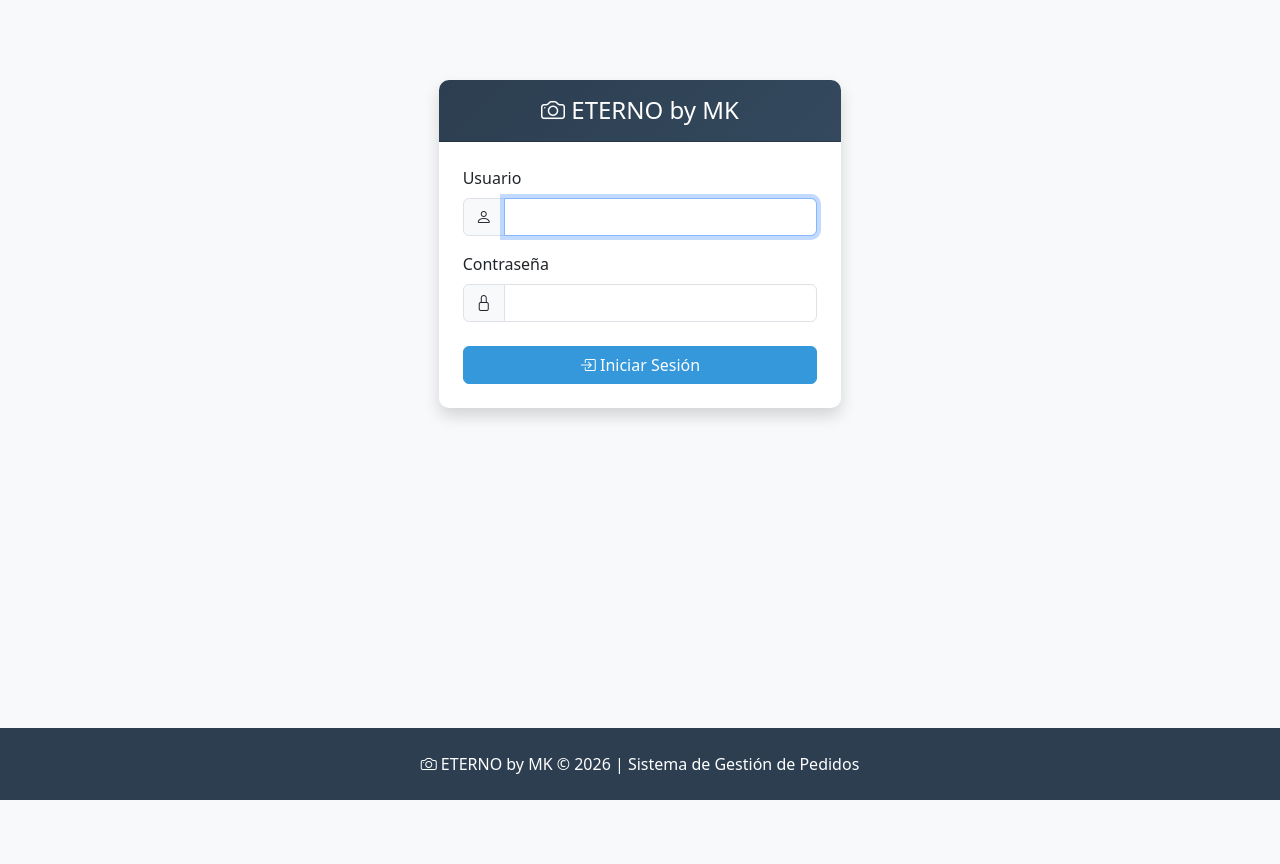
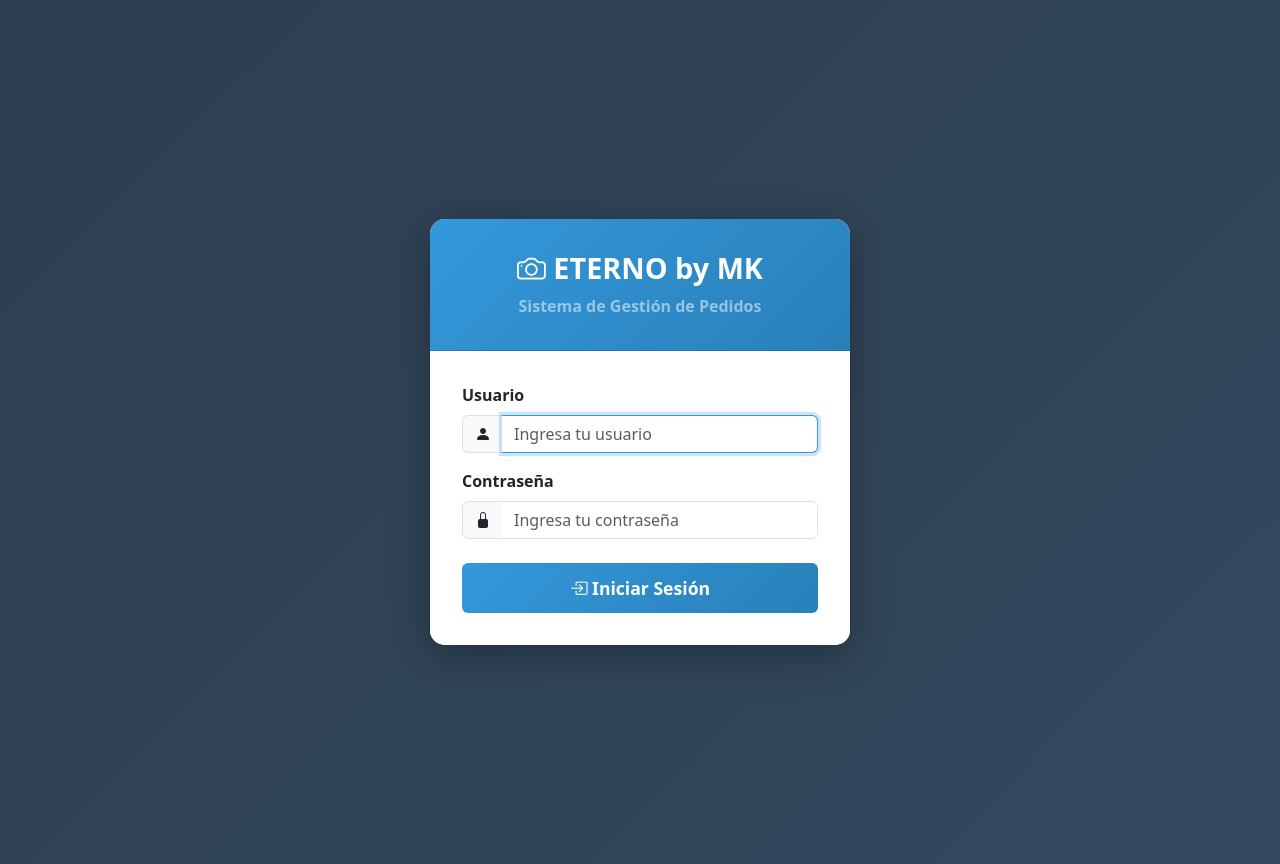
Before and after one commit to toibar92/ETERNO-by-MK, a Flask app: page /login in a window 1280 px wide. Before the commit the page ends 800 px from the top, so only its background shows below. Run offline with Flask 3, Linux system fonts and the light colour scheme; some libraries are stand-ins or nearby versions.

Commit message:
Update login.html

```diff
--- a/templates/login.html
+++ b/templates/login.html
@@ -2,37 +2,114 @@
 
 {% block title %}Iniciar Sesión - ETERNO by MK{% endblock %}
 
+{% block extra_css %}
+<style>
+    body {
+        background: linear-gradient(135deg, #2c3e50 0%, #34495e 100%);
+        min-height: 100vh;
+    }
+
+    .login-container {
+        min-height: 100vh;
+        display: flex;
+        align-items: center;
+        justify-content: center;
+        padding: 1rem;
+    }
+
+    .login-card {
+        width: 100%;
+        max-width: 420px;
+        border: none;
+        border-radius: 15px;
+        overflow: hidden;
+        box-shadow: 0 10px 40px rgba(0,0,0,0.3);
+    }
+
+    .login-card .card-header {
+        background: linear-gradient(135deg, #3498db 0%, #2980b9 100%);
+        padding: 2rem;
+        text-align: center;
+    }
+
+    .login-card .card-header h4 {
+        margin: 0;
+        font-weight: 700;
+        font-size: 1.8rem;
+    }
+
+    .login-card .card-body {
+        padding: 2rem;
+        background: white;
+    }
+
+    .form-control:focus {
+        border-color: #3498db;
+        box-shadow: 0 0 0 0.2rem rgba(52, 152, 219, 0.25);
+    }
+
+    .input-group-text {
+        background-color: #f8f9fa;
+        border-right: none;
+    }
+
+    .input-group .form-control {
+        border-left: none;
+    }
+
+    .btn-login {
+        padding: 0.75rem;
+        font-size: 1.1rem;
+        font-weight: 600;
+        background: linear-gradient(135deg, #3498db 0%, #2980b9 100%);
+        border: none;
+        transition: all 0.3s;
+    }
+
+    .btn-login:hover {
+        transform: translateY(-2px);
+        box-shadow: 0 5px 20px rgba(52, 152, 219, 0.4);
+        background: linear-gradient(135deg, #2980b9 0%, #1f6dad 100%);
+    }
+
+    footer {
+        display: none;
+    }
+</style>
+{% endblock %}
+
 {% block content %}
-<div class="row justify-content-center mt-5">
-    <div class="col-md-5 col-lg-4">
-        <div class="card shadow">
-            <div class="card-header text-center py-3">
-                <h4 class="mb-0">
+<div class="login-container">
+    <div class="card login-card">
+        <div class="card-header">
+            <h4 class="text-white">
                 <i class="bi bi-camera"></i> ETERNO by MK
             </h4>
+            <p class="text-white-50 mb-0 mt-2">Sistema de Gestión de Pedidos</p>
         </div>
-            <div class="card-body p-4">
+        <div class="card-body">
             <form method="POST">
                 <div class="mb-3">
-                        <label for="username" class="form-label">Usuario</label>
+                    <label for="username" class="form-label fw-semibold">Usuario</label>
                     <div class="input-group">
-                            <span class="input-group-text"><i class="bi bi-person"></i></span>
-                            <input type="text" class="form-control" id="username" name="username" required autofocus>
+                        <span class="input-group-text"><i class="bi bi-person-fill"></i></span>
+                        <input type="text" class="form-control" id="username" name="username"
+                               placeholder="Ingresa tu usuario" required autofocus>
                     </div>
                 </div>
                 <div class="mb-4">
-                        <label for="password" class="form-label">Contraseña</label>
+                    <label for="password" class="form-label fw-semibold">Contraseña</label>
                     <div class="input-group">
-                            <span class="input-group-text"><i class="bi bi-lock"></i></span>
-                            <input type="password" class="form-control" id="password" name="password" required>
+                        <span class="input-group-text"><i class="bi bi-lock-fill"></i></span>
+                        <input type="password" class="form-control" id="password" name="password"
+                               placeholder="Ingresa tu contraseña" required>
                     </div>
                 </div>
-                    <button type="submit" class="btn btn-primary w-100">
+                <button type="submit" class="btn btn-primary btn-login w-100">
                     <i class="bi bi-box-arrow-in-right"></i> Iniciar Sesión
                 </button>
             </form>
         </div>
     </div>
 </div>
-</div>
 {% endblock %}
```
Lines whose indentation alone changed are shown as unchanged.
